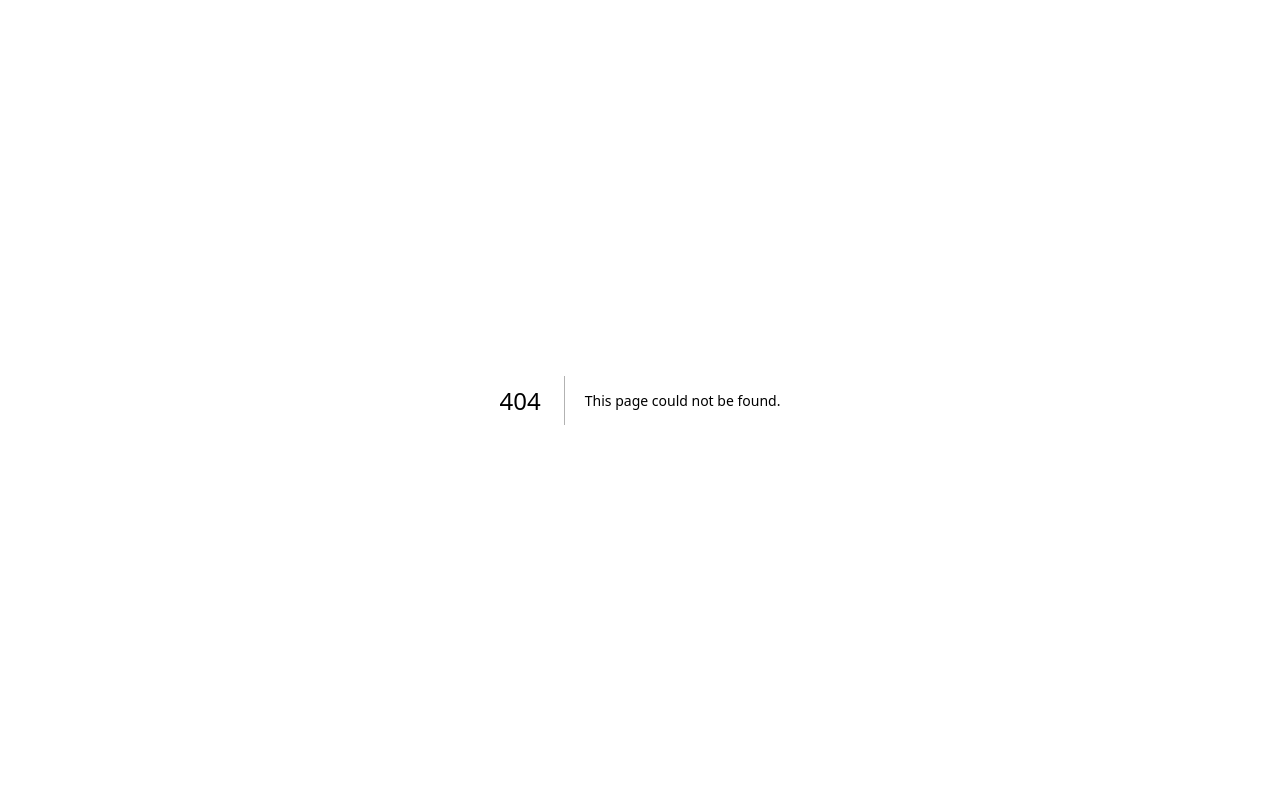
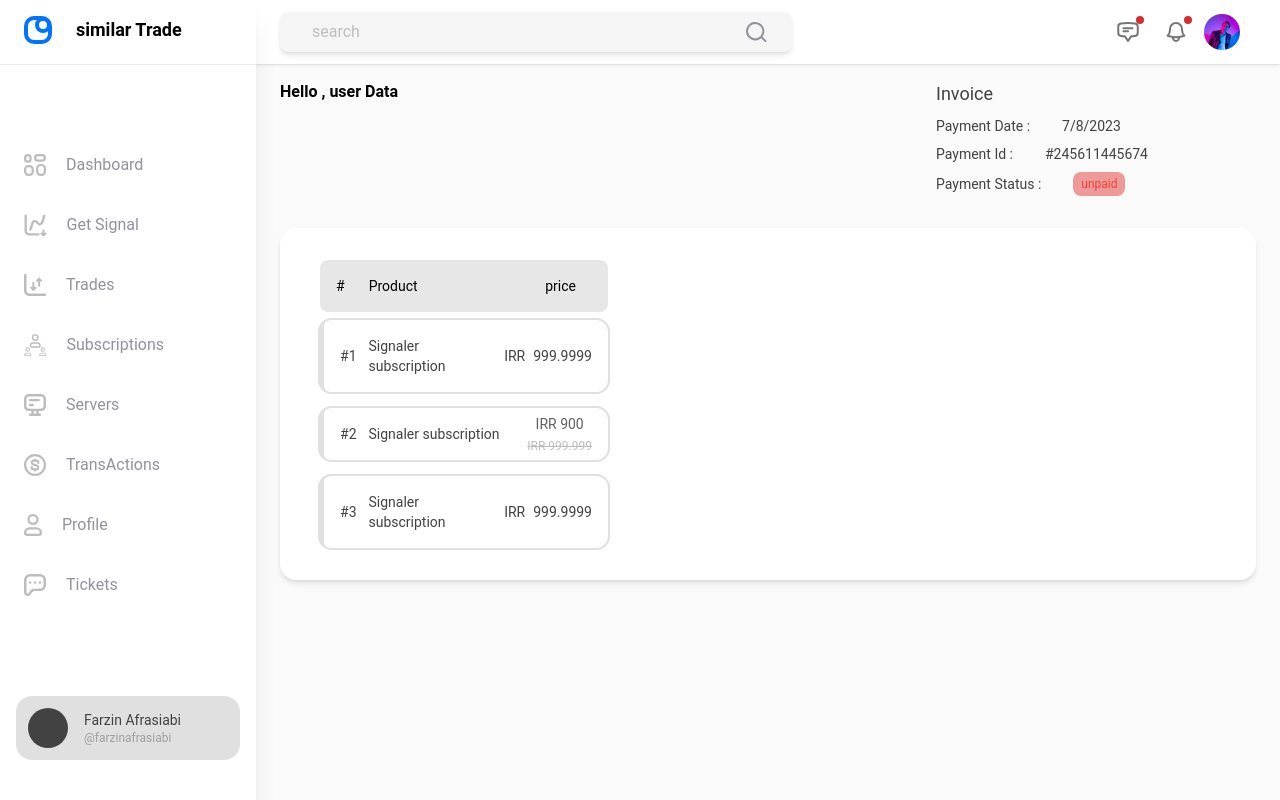
Before and after one commit to FarzinAfrasiabi/similar-trade, a Next.js app: page /buyPlan in a window 1280 px wide. Before the commit this address had no page. Built offline with nearby package versions, Linux system fonts and the light colour scheme.

Commit message:
update and add getplans

```diff
--- a/src/components/plans/signalerPlans.js
+++ b/src/components/plans/signalerPlans.js
@@ -7,8 +7,9 @@ import {
   Button,
 } from "@material-tailwind/react";
 import { CheckIcon } from "@heroicons/react/24/outline";
+import Link from "next/link";
 
-export default function SignalerPlans({ title, price, desc }) {
+export default function SignalerPlans({ title, price, desc, id }) {
   return (
     <Card color="white" variant="filled" className="w-full  p-8 shadow-2xl">
       <CardHeader
@@ -39,7 +40,7 @@ export default function SignalerPlans({ title, price, desc }) {
       </CardHeader>
       <CardBody className="p-0">
         <ul className="flex flex-col gap-4">
-          {desc.map((desc , i) => (
+          {desc.map((desc, i) => (
             <li key={i} className="flex items-center gap-4">
               <span className="rounded-full border border-white/20 bg-gray-100 p-1">
                 <CheckIcon strokeWidth={2} className="h-3 w-3" />
@@ -50,23 +51,13 @@ export default function SignalerPlans({ title, price, desc }) {
         </ul>
       </CardBody>
       <CardFooter className="mt-12 p-0">
-        <Button
-          size="lg"
-          className="text-white bg-[#0062ff] hover:scale-[1.02] focus:scale-[1.02] active:scale-100"
-          ripple={false}
-          fullWidth={true}
+        <Link
+          href={`/buyPlan?signalerId=${id}`}
+          className="text-white text-center bg-[#0062ff] w-full block rounded-xl py-2 hover:scale-[1.02] focus:scale-[1.02] active:scale-100 transition-all ease-in-out duration-100"
         >
           Buy Now
-        </Button>
+        </Link>
       </CardFooter>
     </Card>
   );
 }
-/**
- * <li className="flex items-center gap-4">
-            <span className="rounded-full border border-white/20 bg-white/20 p-1">
-              <CheckIcon strokeWidth={2} className="h-3 w-3" />
-            </span>
-            <Typography className="font-normal">5 team members</Typography>
-          </li>
- */
--- /dev/null
+++ b/src/pages/buyPlan/index.js
@@ -0,0 +1,96 @@
+import Layout from "@/container/layout";
+import { useRouter } from "next/router";
+
+const BuyPlanById = () => {
+  const router = useRouter();
+  return (
+    <Layout>
+      <div className="w-full flex flex-col gap-y-8">
+        {/* invoice data */}
+        <div className="w-full container flex  justify-between">
+          <div className="">
+            <h1 className="font-semibold">Hello , user Data</h1>
+          </div>
+          {/* invoice Data */}
+          <div className="flex flex-col gap-y-2 w-full max-w-xs text-gray-800">
+            <h1 className="text-lg capitalize ">invoice</h1>
+            <div className=" flex items-center gap-x-8 font-normal">
+              {/* payment Date */}
+              <span className="text-sm ">Payment Date : </span>
+              <span className="text-sm">{new Date().toLocaleDateString()}</span>
+            </div>
+            <div className=" flex items-center gap-x-8 font-normal">
+              {/* payment Id */}
+              <span className="text-sm ">Payment Id : </span>
+              <span className="text-sm">#245611445674</span>
+            </div>
+            <div className=" flex items-center gap-x-8 font-normal">
+              {/* payment Id */}
+              <span className="text-sm ">Payment Status : </span>
+              <span
+                className={`px-2 py-1 bg-red-200 text-red-500 rounded-lg text-xs`}
+              >
+                unpaid
+              </span>
+            </div>
+          </div>
+        </div>
+        <div className="w-full bg-white rounded-2xl shadow-md px-10 py-8">
+          <div className="grid grid-cols-12 gap-x-4">
+            <div className="col-span-12 lg:col-span-4 flex flex-col gap-y-2">
+              {/* header */}
+              <div className="w-full p-4 text-sm bg-[#E7E7E7] flex items-center justify-between rounded-lg">
+                <div className="flex items-center gap-x-6">
+                  <span>#</span>
+                  <span>Product</span>
+                </div>
+                <span className="pr-4">price</span>
+              </div>
+              {/* invoice item */}
+              <div className="w-full flex flex-col gap-y-4 ">
+                {[1, 2, 3].map((item, index) => (
+                  <div
+                    key={index}
+                    className="w-full ring-2 ring-gray-300 flex items-center justify-between relative rounded-xl text-sm text-gray-800"
+                  >
+                    <div className="flex items-center gap-x-3 px-4 py-4 border-l-4 border-gray-300 rounded-t-lg rounded-b-lg">
+                      <span>#{item}</span>
+                      <span>Signaler subscription</span>
+                    </div>
+                    <div className="flex flex-col pr-4">
+                      {item === 2 ? (
+                        <div className="flex flex-col font-normal gap-y-1 items-center gap-x-4">
+                          <span className="text-gray-700 text-sm">IRR 900</span>
+                          <span className="text-xs line-through  text-gray-400">
+                            IRR 999.999
+                          </span>
+                        </div>
+                      ) : (
+                        <div className="flex items-center gap-x-2">
+                          <span className="capitalize">IRR</span>
+                          <span>999.9999</span>
+                        </div>
+                      )}
+                    </div>
+                  </div>
+                ))}
+              </div>
+            </div>
+          </div>
+        </div>
+      </div>
+    </Layout>
+  );
+};
+
+export default BuyPlanById;
+
+export async function getServerSideProps(ctx) {
+  const { query } = ctx;
+  // console.log(query.signalerId)
+  return {
+    props: {
+      users: "",
+    },
+  };
+}
--- a/src/pages/forgotpass.js
+++ b/src/pages/forgotpass.js
@@ -1,11 +1,12 @@
 import Inputs from "@/components/Forms/Inputs";
 import Buttons from "@/components/Forms/button";
 import RegisterLayout from "@/container/Register/RegisterLayout";
+import { useFormik } from "formik";
 
 const Forgot = () => {
   return (
     <RegisterLayout>
-      <div className="p-4 md:max-w-sm lg:max-w-lg w-full flex flex-col gap-y-4">
+      {/* <div className="p-4 md:max-w-sm lg:max-w-lg w-full flex flex-col gap-y-4">
         <h1 className="text-2xl lg:text-4xl text-slate-900">Forgot Password</h1>
         <form className="bg-white w-full p-4 flex flex-col gap-y-6 shadow-lg rounded-lg ">
           <div className="w-full">
@@ -13,7 +14,7 @@ const Forgot = () => {
           </div>
           <Buttons type="submit">Recover Password</Buttons>
         </form>
-      </div>
+      </div> */}
     </RegisterLayout>
   );
 };
--- a/src/pages/getsignal/[getSignalById]/index.js
+++ b/src/pages/getsignal/[getSignalById]/index.js
@@ -4,7 +4,6 @@ import { useRouter } from "next/router";
 import { Avatar } from "@material-tailwind/react";
 import HistoryProfile from "@/components/history/historyProfile";
 import SignalerPlans from "@/components/plans/signalerPlans";
-import Link from "next/link";
 import { useState } from "react";
 import HistoryTable from "@/components/history/historyTable";
 const history = [
@@ -61,6 +60,7 @@ const plans = [
 ];
 const GetSignalById = () => {
   const [showHistory, setShowHistory] = useState(false);
+  const router = useRouter();
   return (
     <Layout>
       <div className="grid grid-cols-12 gap-4">
@@ -123,7 +123,7 @@ const GetSignalById = () => {
                     key={i}
                     className="col-span-12 md:col-span-6 xl:col-span-3"
                   >
-                    <SignalerPlans {...plan} />
+                    <SignalerPlans id={router.query.getSignalById} {...plan} />
                   </div>
                 ))}
               </div>
```
